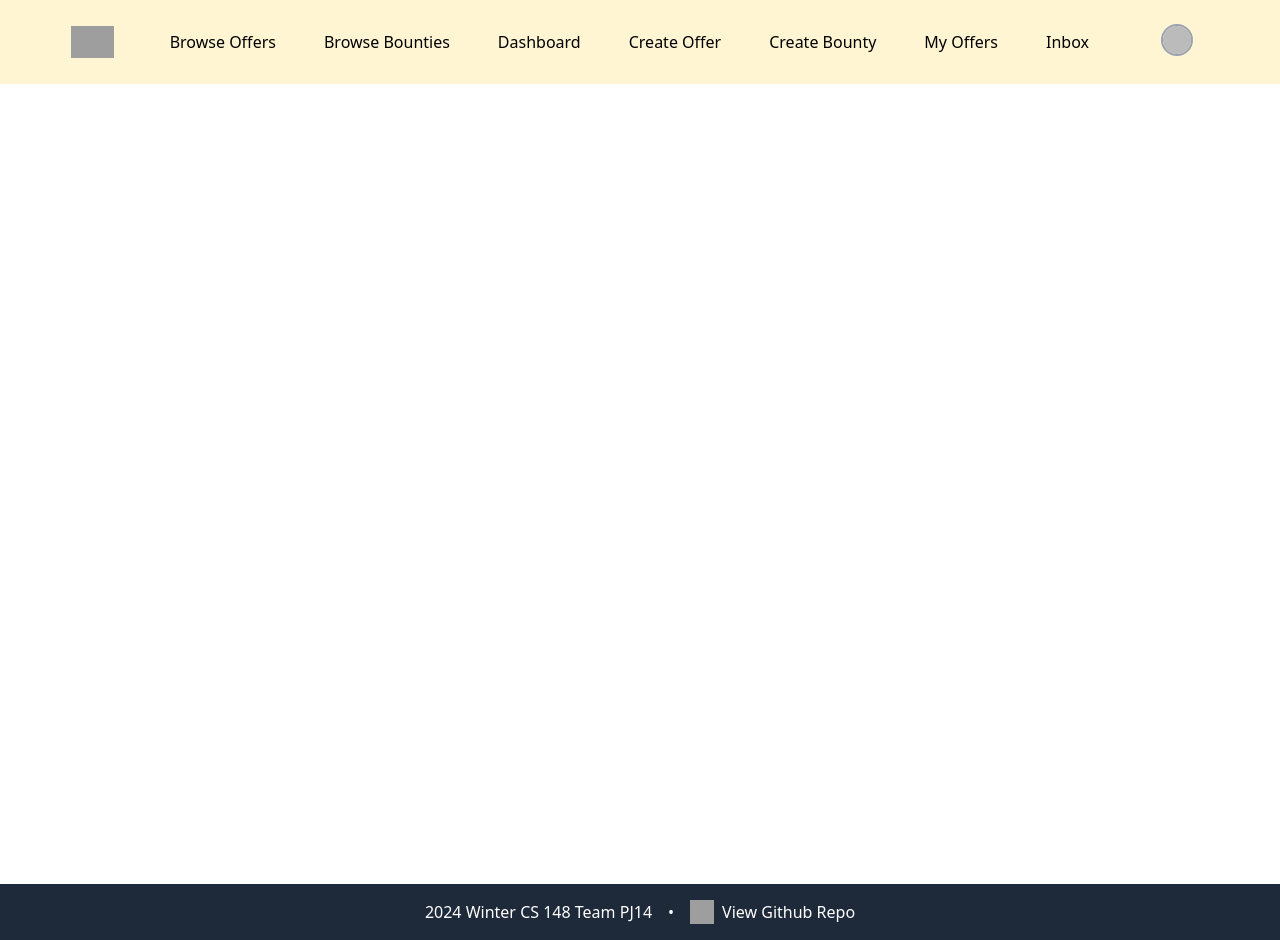
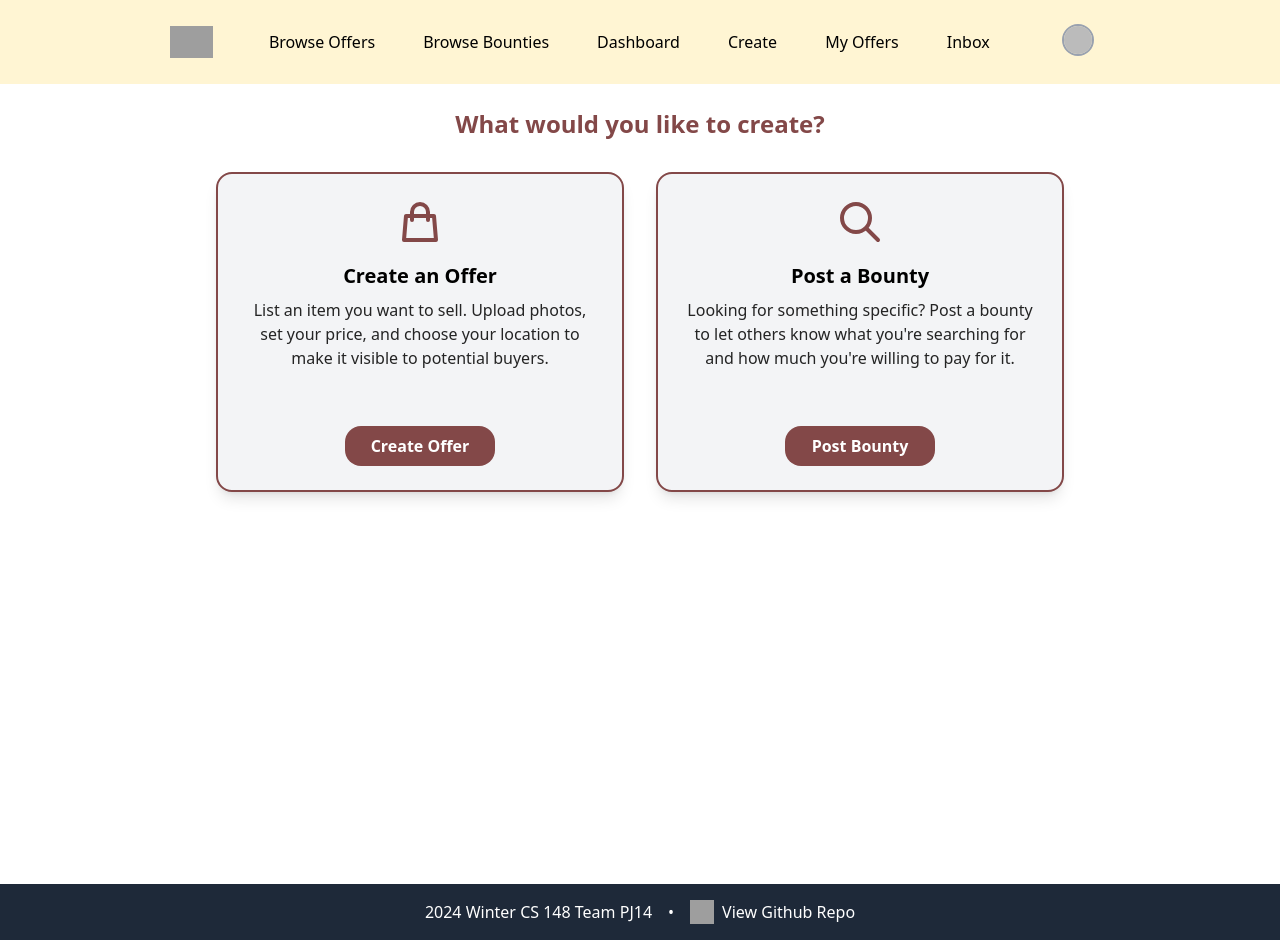
Before and after one commit to michaelljiang/LootFinder, a Vue app in the folder LootFinder/: page /create in a window 1280 px wide. Built offline with nearby package versions, Linux system fonts and the light colour scheme; no server answers; sample sign-in values are in the browser's storage; grey boxes are pictures that could not be loaded.

Commit message:
improve ui

```diff
--- a/LootFinder/src/components/Navbar.vue
+++ b/LootFinder/src/components/Navbar.vue
@@ -82,6 +82,12 @@
               Dashboard
             </router-link>
             <router-link
+              to="/create"
+              class="px-3 py-2 mx-3 mt-2 text-black transition-colors duration-300 transform rounded-md lg:mt-0 hover:bg-nav hover:text-white"
+            >
+              Create
+            </router-link>
+            <!-- <router-link
               to="/create-offer"
               class="px-3 py-2 mx-3 mt-2 text-black transition-colors duration-300 transform rounded-md lg:mt-0 hover:bg-nav hover:text-white"
             >
@@ -92,7 +98,7 @@
               class="px-3 py-2 mx-3 mt-2 text-black transition-colors duration-300 transform rounded-md lg:mt-0 hover:bg-nav hover:text-white"
             >
               Create Bounty
-            </router-link>
+            </router-link> -->
             <router-link
               to="/update-offers"
               class="px-3 py-2 mx-3 mt-2 text-black transition-colors duration-300 transform rounded-md lg:mt-0 hover:bg-nav hover:text-white"
@@ -124,7 +130,9 @@
                 to="/profile"
                 class="px-3 py-2 -mx-3 -my-2 text-black transition-colors duration-300 transform rounded-md lg:mt-0 hover:bg-nav hover:text-white flex items-center w-full lg:mx-1 lg:my-1"
               >
-                <div class="w-8 h-8 rounded-full border-2 border-gray-400 overflow-hidden flex-shrink-0">
+                <div
+                  class="w-8 h-8 rounded-full border-2 border-gray-400 overflow-hidden flex-shrink-0"
+                >
                   <img
                     :src="user?.photoURL || 'https://via.placeholder.com/150'"
                     class="object-cover w-full h-full aspect-square"
--- a/LootFinder/src/router/index.ts
+++ b/LootFinder/src/router/index.ts
@@ -11,6 +11,7 @@ import ChatView from '@/views/ChatView.vue';
 import Inbox from '@/views/Inbox.vue';
 import BrowseBounties from '@/views/BrowseBounties.vue';
 import CreateBounty from '@/views/CreateBounty.vue';
+import CreateOptions from '@/views/CreateOptions.vue';
 
 const routes = [
   {
@@ -30,14 +31,20 @@ const routes = [
     meta: { requiresAuth: true }, // Route requires authentication
   },
   {
+    path: '/create',
+    name: 'CreateOptions',
+    component: CreateOptions,
+    meta: { requiresAuth: true }, // Route requires authentication
+  },
+  {
     path: '/create-offer',
     name: 'Create Offer',
     component: CreateOffer,
     meta: { requiresAuth: true }, // Route requires authentication
   },
   {
-    path: '/create-bounty',
-    name: 'Create Bounty',
+    path: '/post-bounty',
+    name: 'Post Bounty',
     component: CreateBounty,
     meta: { requiresAuth: true }, // Route requires authentication
   },
--- /dev/null
+++ b/LootFinder/src/views/CreateOptions.vue
@@ -0,0 +1,81 @@
+<template>
+  <div class="mx-auto p-6 max-w-4xl">
+    <h1 class="text-2xl font-bold text-center text-textPrimary mb-8">
+      What would you like to create?
+    </h1>
+
+    <div class="grid md:grid-cols-2 gap-8">
+      <!-- Create Offer Option -->
+      <div
+        class="bg-gray-100 p-6 rounded-2xl shadow-lg border-border border-2 flex flex-col min-h-[320px] hover:shadow-xl transition-shadow duration-300"
+      >
+        <div class="mb-4 text-center">
+          <svg
+            xmlns="http://www.w3.org/2000/svg"
+            class="h-12 w-12 mx-auto text-border"
+            fill="none"
+            viewBox="0 0 24 24"
+            stroke="currentColor"
+          >
+            <path
+              stroke-linecap="round"
+              stroke-linejoin="round"
+              stroke-width="2"
+              d="M16 11V7a4 4 0 00-8 0v4M5 9h14l1 12H4L5 9z"
+            />
+          </svg>
+        </div>
+        <h2 class="text-xl font-semibold mb-2 text-center">Create an Offer</h2>
+        <p class="text-textBody mb-6 text-center">
+          List an item you want to sell. Upload photos, set your price, and
+          choose your location to make it visible to potential buyers.
+        </p>
+        <router-link
+          to="/create-offer"
+          class="mt-auto px-4 py-2 bg-border text-white rounded-2xl font-semibold hover:bg-nav text-center mx-auto block w-[150px]"
+        >
+          Create Offer
+        </router-link>
+      </div>
+
+      <!-- Post Bounty Option -->
+      <div
+        class="bg-gray-100 p-6 rounded-2xl shadow-lg border-border border-2 flex flex-col min-h-[320px] hover:shadow-xl transition-shadow duration-300"
+      >
+        <div class="mb-4 text-center">
+          <svg
+            xmlns="http://www.w3.org/2000/svg"
+            class="h-12 w-12 mx-auto text-border"
+            fill="none"
+            viewBox="0 0 24 24"
+            stroke="currentColor"
+          >
+            <path
+              stroke-linecap="round"
+              stroke-linejoin="round"
+              stroke-width="2"
+              d="M21 21l-6-6m2-5a7 7 0 11-14 0 7 7 0 0114 0z"
+            />
+          </svg>
+        </div>
+        <h2 class="text-xl font-semibold mb-2 text-center">Post a Bounty</h2>
+        <p class="text-textBody mb-6 text-center">
+          Looking for something specific? Post a bounty to let others know what
+          you're searching for and how much you're willing to pay for it.
+        </p>
+        <router-link
+          to="/post-bounty"
+          class="mt-auto px-4 py-2 bg-border text-white rounded-2xl font-semibold hover:bg-nav text-center mx-auto block w-[150px]"
+        >
+          Post Bounty
+        </router-link>
+      </div>
+    </div>
+  </div>
+</template>
+
+<script>
+  export default {
+    name: 'CreateOptions',
+  };
+</script>
```
